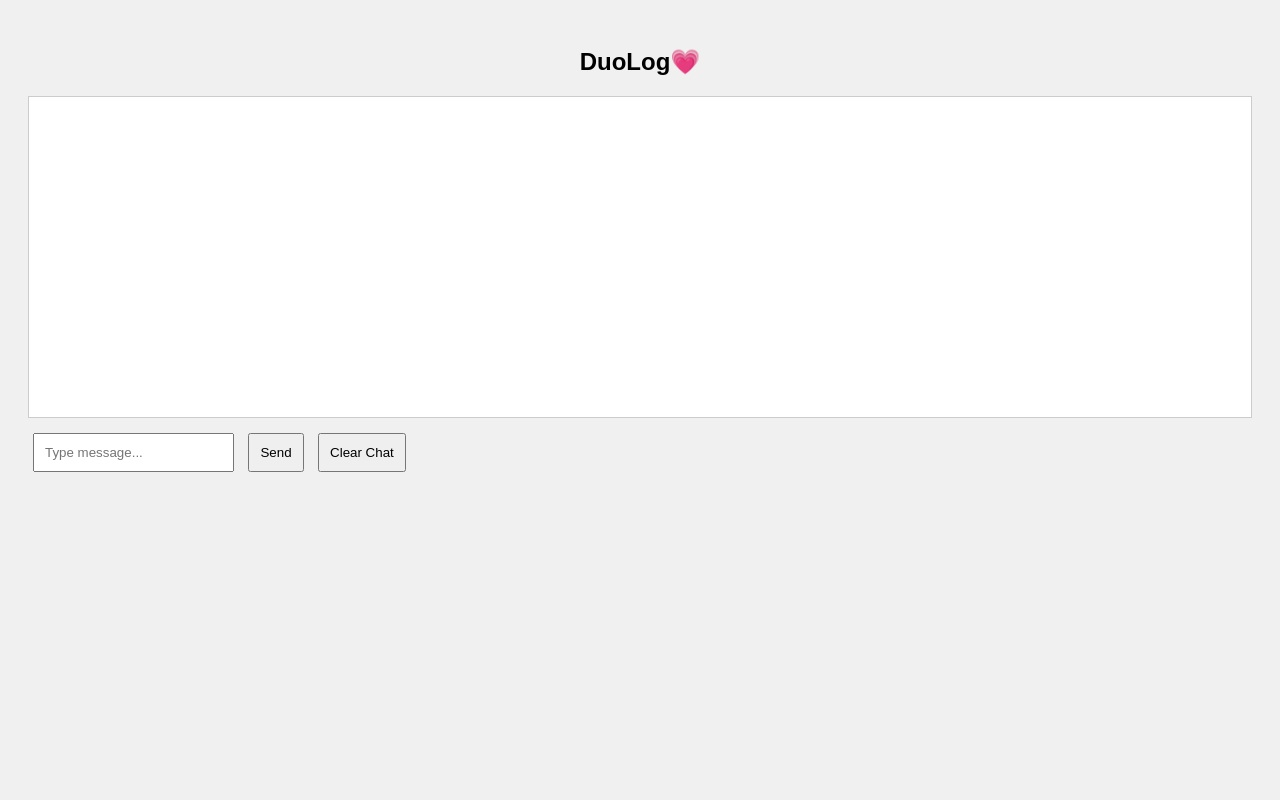
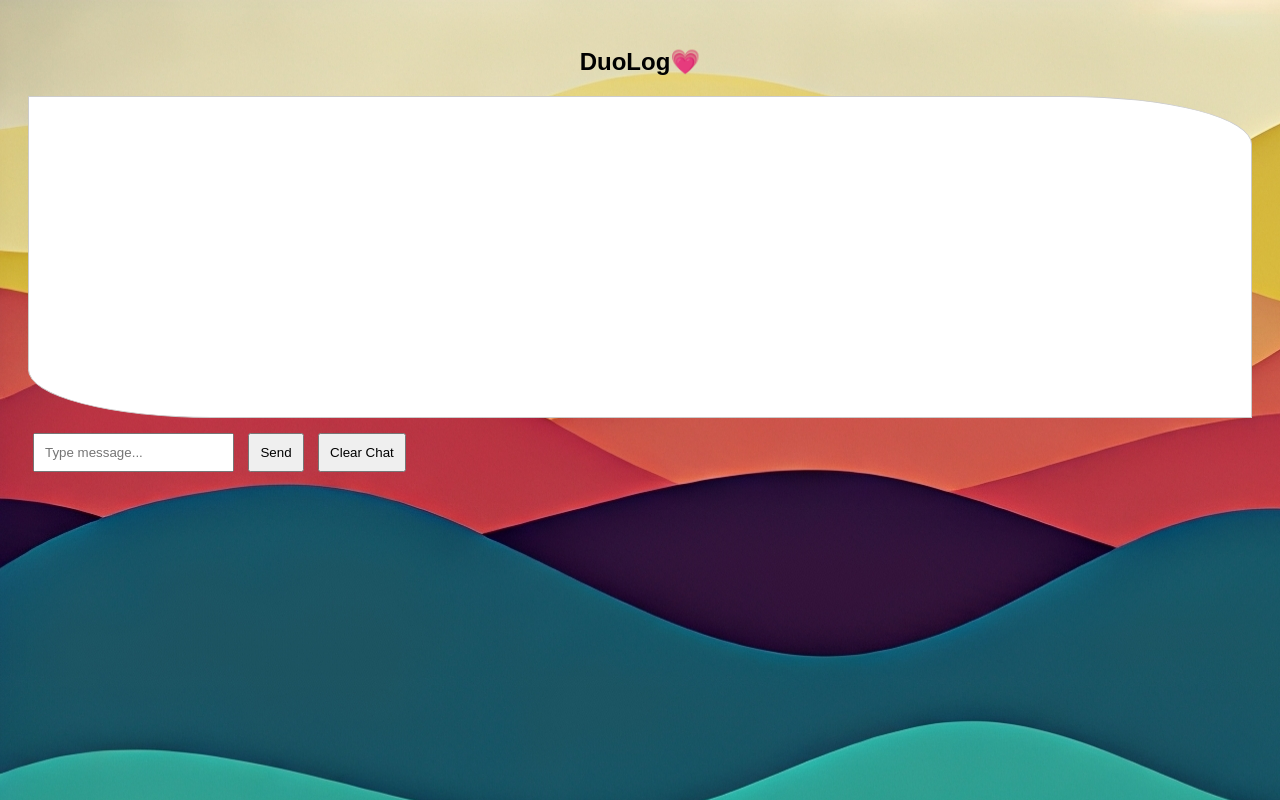
Before and after one commit to btye-8/messenger-app, a website: page public/chat.html in a window 1280 px wide. Drawn offline with nearby package versions, Linux system fonts and the light colour scheme; no server answers; sample sign-in values are in the browser's storage.

Commit message:
Update style.css

```diff
--- a/public/style.css
+++ b/public/style.css
@@ -1,7 +1,7 @@
 body {
   font-family: sans-serif;
   padding: 20px;
-  background: #f0f0f0;
+
 }
 input, button {
   margin: 5px;
@@ -14,4 +14,6 @@ input, button {
   padding: 10px;
   margin-bottom: 10px;
   background: #fff;
+  border-top-right-radius: 15%;
+  border-bottom-left-radius: 15%;
 }
```
